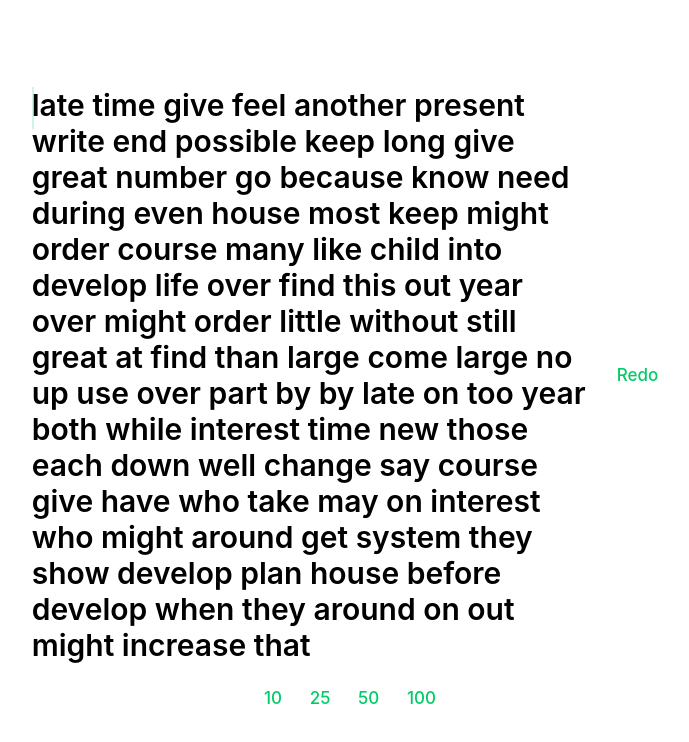
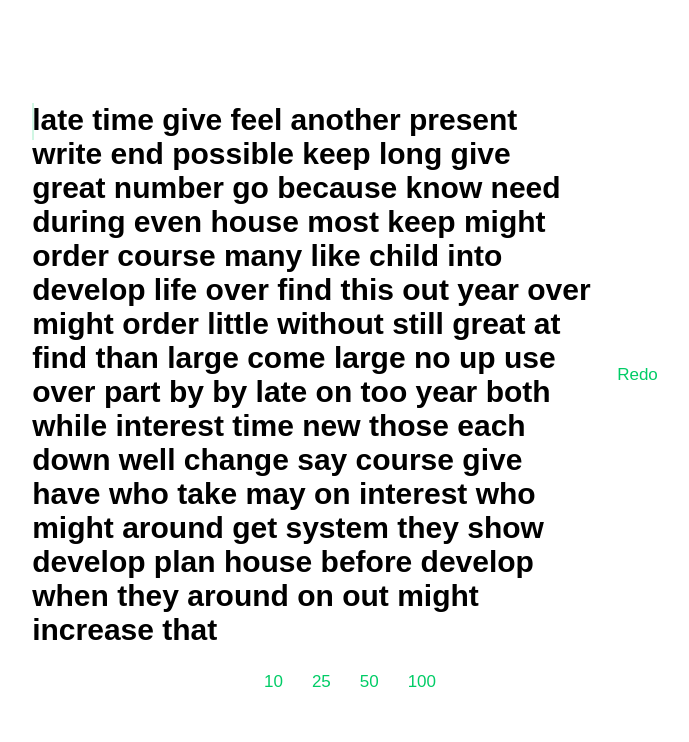
Before and after one commit to mattponiat/typingu-testo, a Next.js app: page / in a window 1280 px wide. Shown: the top 742 px of the page, without its empty margins (290-979 px from the left). Built offline with nearby package versions, Linux system fonts and the light colour scheme.

Commit message:
more styles

```diff
--- a/components-ui/GlobalStyle/index.ts
+++ b/components-ui/GlobalStyle/index.ts
@@ -4,7 +4,7 @@ export const GlobalStyle = createGlobalStyle`
 
     *, *::before, *::after{
         box-sizing: border-box;
-        font-family: -apple-system, BlinkMacSystemFont, 'Segoe UI', Roboto, Oxygen, Ubuntu, Cantarell, 'Open Sans', 'Helvetica Neue', sans-serif;
+        font-family: Arial, Helvetica, sans-serif;
         user-select: none;
     }
 
--- a/components-ui/atoms/StyledCaret/index.ts
+++ b/components-ui/atoms/StyledCaret/index.ts
@@ -3,7 +3,7 @@ import styled from "styled-components";
 const StyledCaret = styled.span`
   position: absolute;
   margin: 0;
-  height: 2.6rem;
+  height: 2.3rem;
   width: 2px;
   background-color: hsl(150, 100%, 40%);
   animation: fading 0.7s infinite alternate;
--- a/components-ui/organisms/TypingContainer/index.tsx
+++ b/components-ui/organisms/TypingContainer/index.tsx
@@ -55,19 +55,7 @@ const ResetAndPreview = styled.div`
   justify-content: center;
 
   button {
-    border: none;
-    background: none;
-    padding: 5px 10px;
     margin-left: 15px;
-    cursor: pointer;
-    font-size: 17px;
-    font-weight: 500;
-    color: hsl(150, 100%, 40%);
-  }
-
-  button:hover,
-  button:focus-visible {
-    color: hsl(0, 0%, 60%);
   }
 `;
 
```
